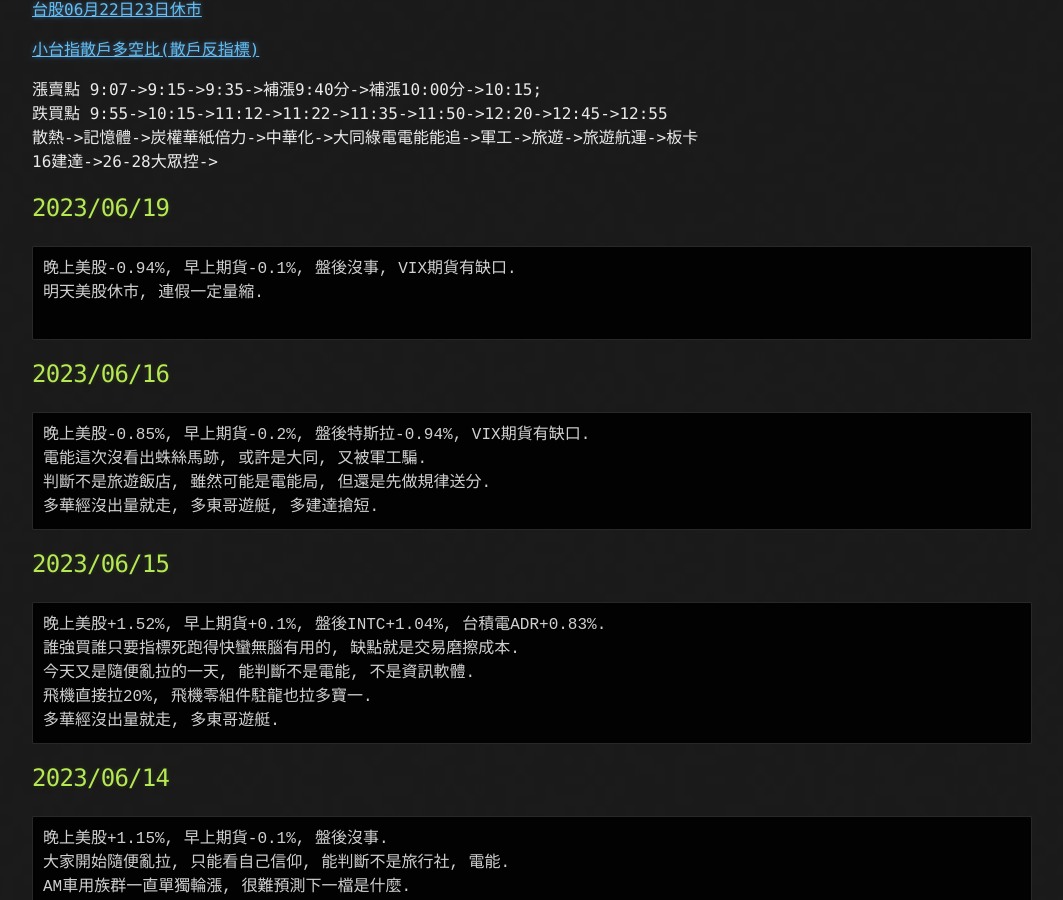
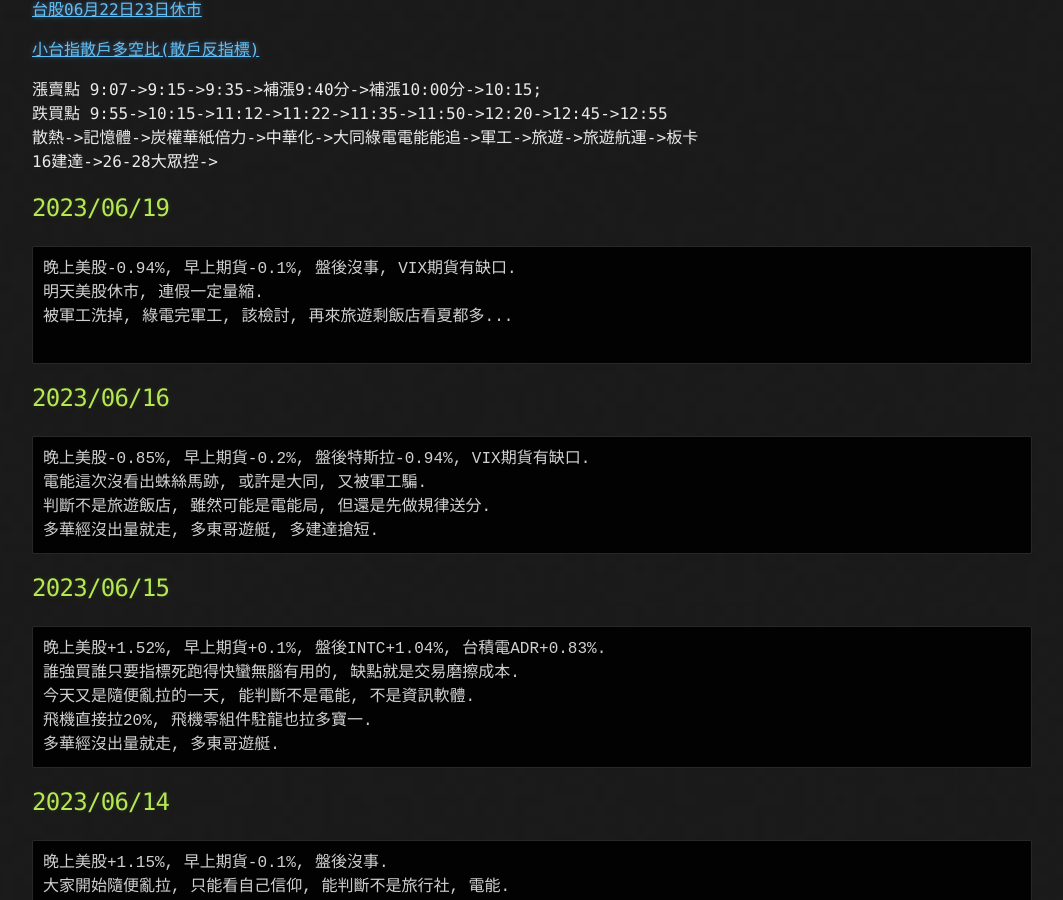
Before and after one commit to lepg5487/Stock_God, a Jekyll site: the page built from index.md, in a window 1280 px wide and 900 px high, scrolled down 460 px. Shown: the whole window, without its empty margins (108-1171 px from the left). Built offline with Jekyll 4.4.1, drawn with Linux system fonts in a browser that asks for light colours; our own code applies the rules of GitHub Pages for plain Markdown files.

Commit message:
Update index.md

````diff
--- a/index.md
+++ b/index.md
@@ -25,6 +25,7 @@
 ```
 晚上美股-0.94%, 早上期貨-0.1%, 盤後沒事, VIX期貨有缺口.
 明天美股休市, 連假一定量縮.
+被軍工洗掉, 綠電完軍工, 該檢討, 再來旅遊剩飯店看夏都多...
 
 ```
 
````
